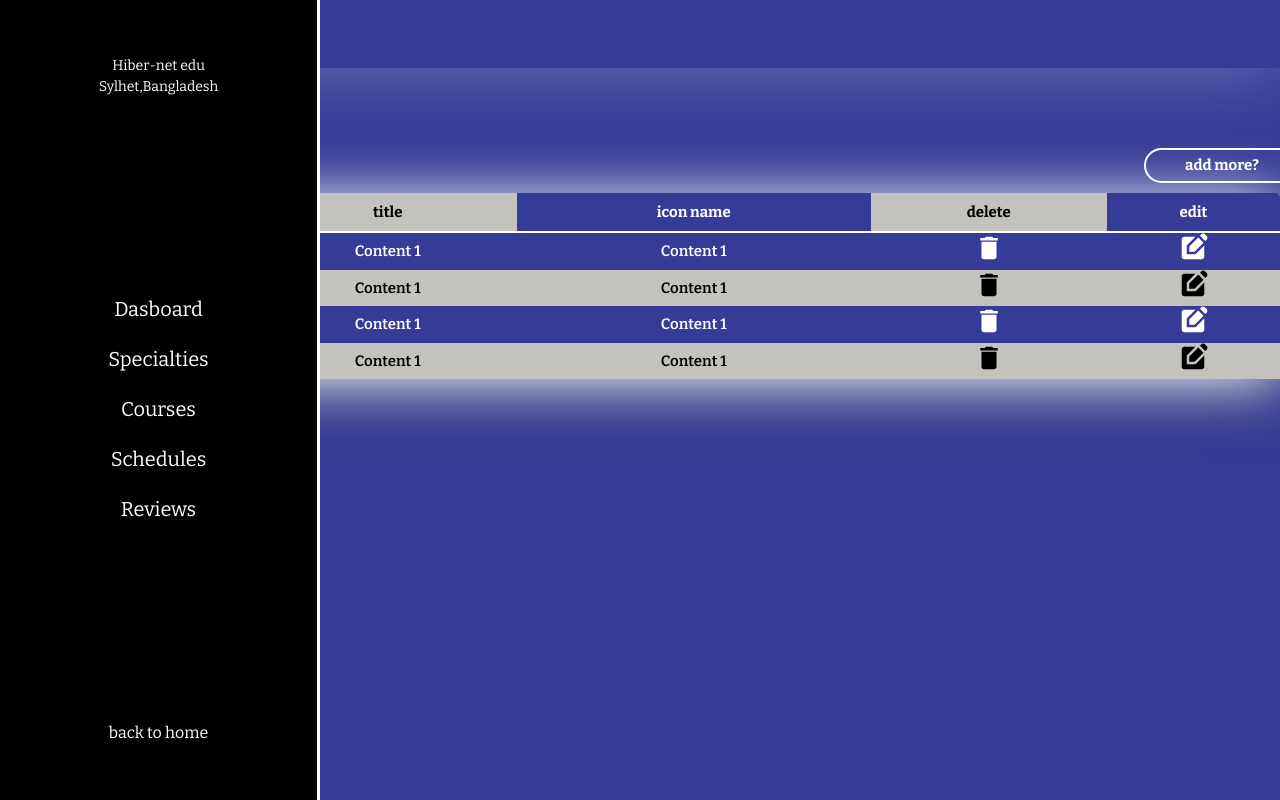
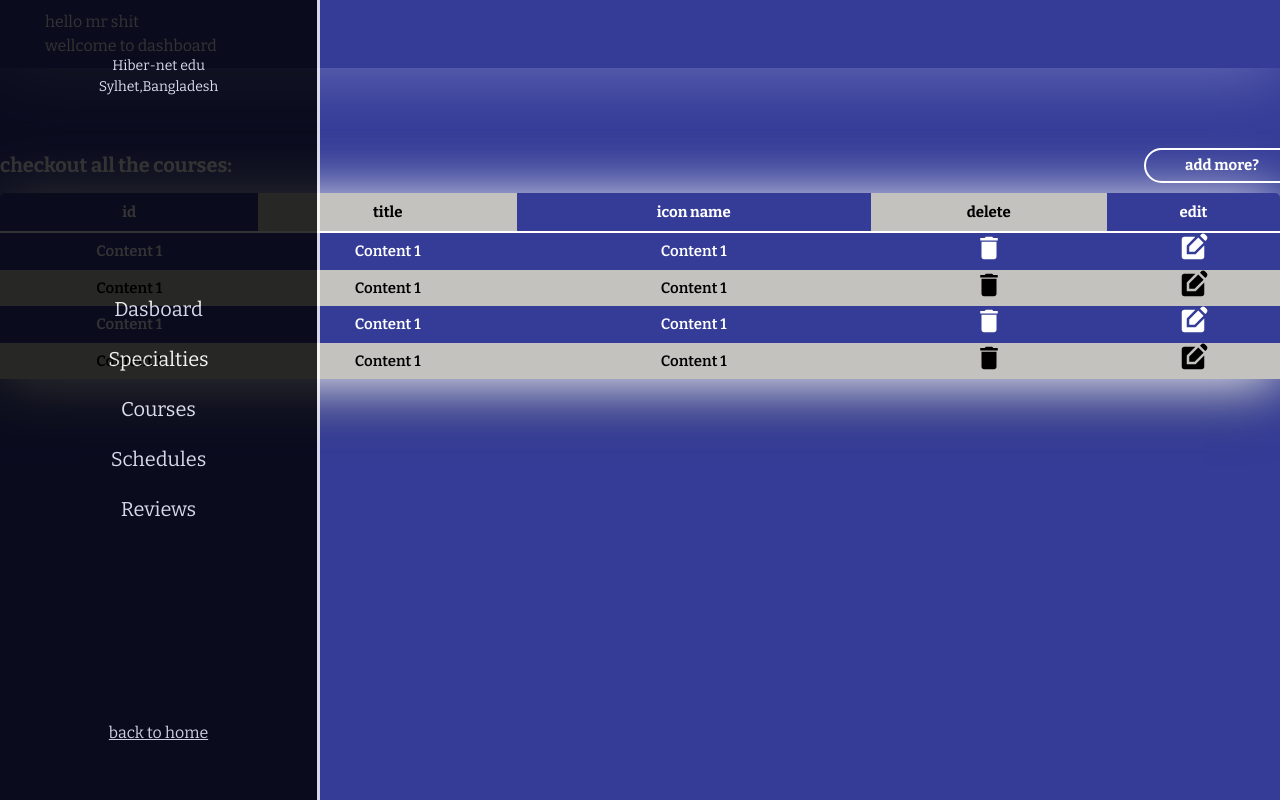
Before and after one commit to mahfuz-ta09/hibernet-fronend, a Next.js app: page /dashboard/admin/courses in a window 1280 px wide. Built offline with nearby package versions, Linux system fonts and the light colour scheme.

Commit message:
dash layout css changed

```diff
--- a/src/css/dashBoard/layout.css
+++ b/src/css/dashBoard/layout.css
@@ -17,7 +17,7 @@
 	width: 25vw;
 	height: 100%;
 	background: #343c97;
-	opacity: .8ffff;
+	opacity: .8;
 	border-right: 3px solid white;
 	position: fixed;
 	top: 0;
@@ -120,8 +120,23 @@
 }
 
 .dash-item-content{
-	margin-top: 6vh;
 	width: 100%;
+}
+
+.dash-nav-footer{
+	width: 100%;
+	text-align: center;
+}
+
+.footer-nav{
+	text-decoration: underline;
+	color: whitesmoke;
+	transition: .3s ease-in-out;
+}
+
+.footer-nav:hover{
+	transform: translateY(-10px);
+	color: #ffaaaa;
 }
 
 @media screen and (max-width:450px) {
```
